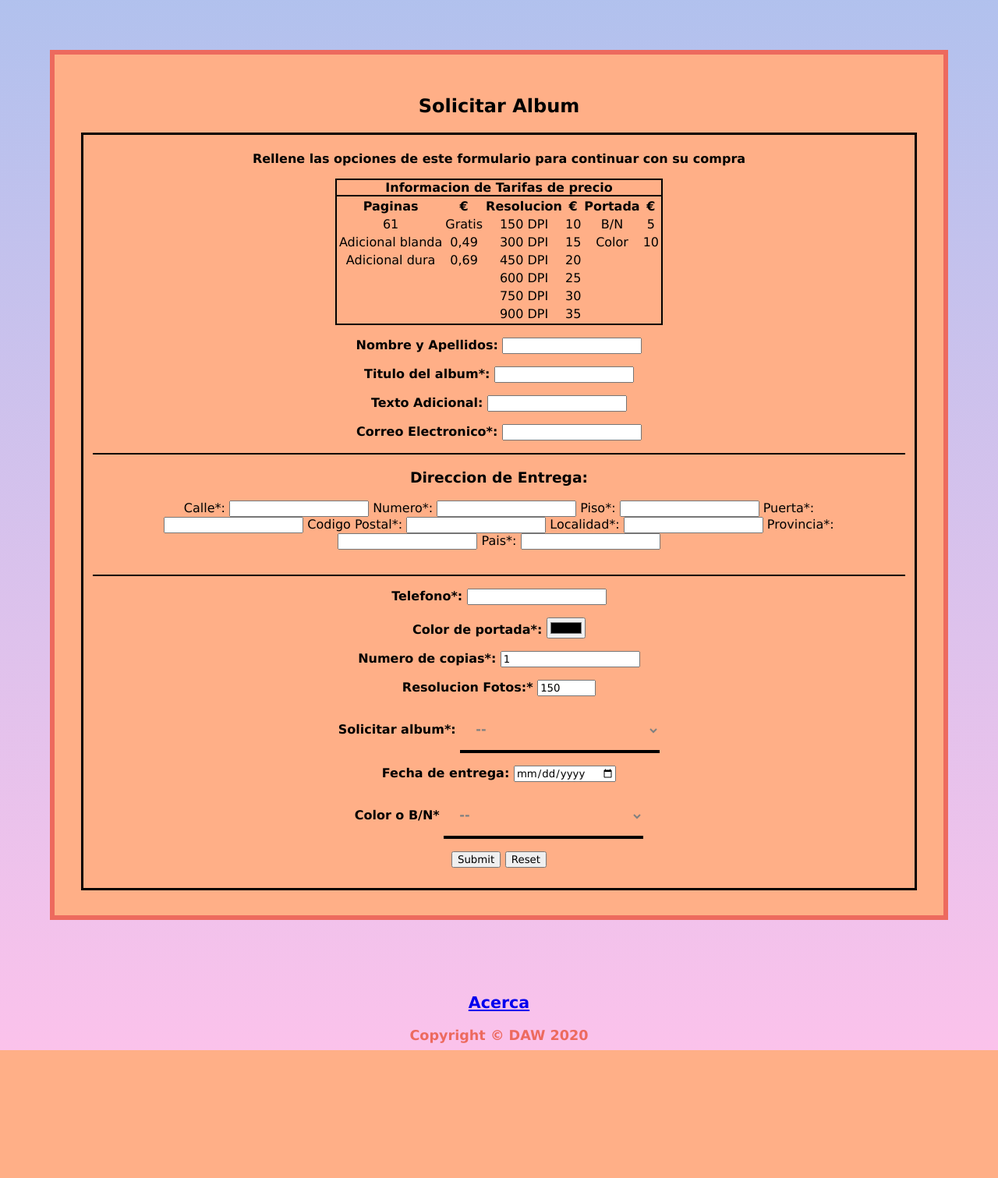
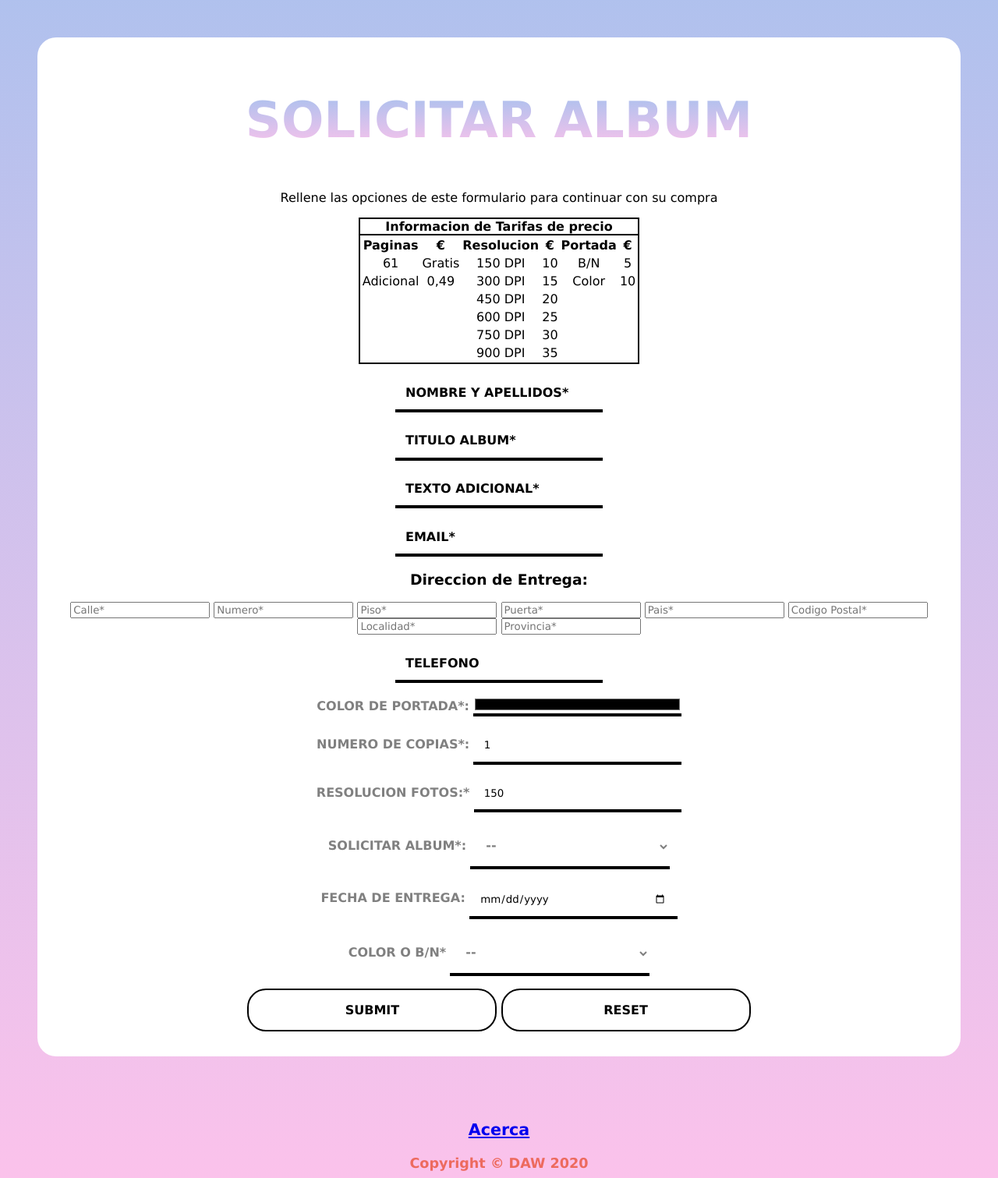
Before and after one commit to yeramora/DAW_goma, a PHP site: page /SolicitarAlbum.html in a window 1280 px wide. Shown: the part 207-1718 px from the top of the page at 78% size. Before the commit the page ends 1554 px from the top, so only its background shows below. Run offline with PHP 8.4, Linux system fonts and the light colour scheme; some libraries are stand-ins or nearby versions.

Commit message:
Practica 4 - CSS ALMOST

```diff
--- a/FotoDetalle.html
+++ b/FotoDetalle.html
@@ -3,6 +3,7 @@
   <head>
     <link rel="stylesheet" href="cssYera.css" title="Estilo básico" media="screen">
     <link rel="stylesheet" href="cssAlex.css" title="Estilo básico" media="screen">
+    <script src="https://kit.fontawesome.com/6b4ca2c1fd.js" crossorigin="anonymous"></script>
     <meta charset="UTF-8">
     <title>Formulario de Busqueda</title>
   </head>
@@ -16,7 +17,7 @@
       </aside>
     </header>
     <main>
-      <article>
+      <article class="formyera" id="albumsend">
         <h1>Titulo Foto</h1>
         <p> <a href="FotoDetalle.html"><img src="img.png" alt="icono" width="300" height="300"></a></p>
         <p><time datetime="2020">28/09/2020</time></p>
--- a/SolicitarAlbum.html
+++ b/SolicitarAlbum.html
@@ -3,7 +3,8 @@
   <head>
     <meta charset="UTF-8">
     <link rel="stylesheet" href="cssYera.css" title="Estilo básico" media="screen">
-    <link rel="stylesheet" href="cssAlex.css" title="Estilo básico" media="screen">     <script src="https://kit.fontawesome.com/6b4ca2c1fd.js" crossorigin="anonymous"></script>
+    <link rel="stylesheet" href="cssAlex.css" title="Estilo básico" media="screen">
+    <script src="https://kit.fontawesome.com/6b4ca2c1fd.js" crossorigin="anonymous"></script>
     <title>Memories LOGGED</title>
   </head>
   <body>
@@ -16,10 +17,10 @@
       </aside>
     </header>
     <main>
-      <article id="formregistro">
-        <h2>Solicitar Album</h2>
-      <form action="SolicitarAlbumsend.html">
-        <fieldset>
+      <article>
+        <h1 class="invisible">Solicitar Album</h1>
+      <form action="SolicitarAlbumsend.html" class="formyera">
+        <h1>Solicitar Album</h1>
           <p>Rellene las opciones de este formulario para continuar con su compra</p>
           <table>
             <caption><strong>Informacion de Tarifas de precio</strong></caption>
@@ -42,7 +43,7 @@
             </tr>
 
             <tr>
-              <td>Adicional blanda</td>
+              <td>Adicional</td>
               <td>0,49</td>
               <td>300 DPI</td>
               <td>15</td>
@@ -50,8 +51,8 @@
               <td>10</td>
             </tr>
             <tr>
-              <td>Adicional dura</td>
-              <td>0,69</td>
+              <td></td>
+              <td></td>
               <td>450 DPI</td>
               <td>20</td>
               <td> </td>
@@ -83,45 +84,45 @@
               <td> </td>
             </tr>
           </table>
-          <p><label for="named">Nombre y Apellidos:</label>
-          <input type="text" id="named" name="named" maxlength="200" required></p>
+          <p><label for="named" class="invisible">Nombre y Apellidos:</label>
+          <input type="text" id="named" name="named" maxlength="200" required placeholder="Nombre y Apellidos*"></p>
 
-          <p><label for="tituloa">Titulo del album*:</label>
+          <p><label for="tituloa" class="invisible">Titulo del album*:</label>
 
-          <input type="text" id="tituloa" name="tituloa" required></p>
+          <input type="text" id="tituloa" name="tituloa" required placeholder="Titulo Album*"></p>
 
-          <p><label for="texta">Texto Adicional:</label>
-          <input type="text" id="texta" name="texta"></p>
+          <p><label for="texta" class="invisible">Texto Adicional:</label>
+          <input type="text" id="texta" name="texta" placeholder="Texto Adicional*"></p>
 
-          <p><label for="email">Correo Electronico*:</label>
-          <input type="text" id="email" name="email" required></p>
+          <p><label for="email" class="invisible">Correo Electronico*:</label>
+          <input type="text" id="email" name="email" required placeholder="Email*"></p>
           <section>
             <h3>Direccion de Entrega:</h3>
-          <label for="calle">Calle*:</label>
-          <input type="text" id="calle" name="calle" required>
-          <label for="numberdirect">Numero*:</label>
-          <input type="number" id="numberdirect" name="numberdirect" required>
-          <label for="pisodirect">Piso*:</label>
-          <input type="number" id="pisodirect" name="pisodirect" required>
-          <label for="puertadirect">Puerta*:</label>
-          <input type="text" id="puertadirect" name="puertadirect" required>
-          <label for="postalcode">Codigo Postal*:</label>
-          <input type="number" id="postalcode" name="postalcode" required>
-          <label for="localidad">Localidad*:</label>
-          <input type="text" id="localidad" name="localidad" required>
-          <label for="provincia">Provincia*:</label>
-          <input type="text" id="provincia" name="provincia" required>
-          <label for="paisd">Pais*:</label>
-          <input type="text" id="paisd" name="paisd" required>
+          <label for="calle" class="invisible">Calle*:</label>
+          <input type="text" id="calle" name="calle" required placeholder="Calle*">
+          <label for="numberdirect" class="invisible">Numero*:</label>
+          <input type="number" id="numberdirect" name="numberdirect" required placeholder="Numero*">
+          <label for="pisodirect" class="invisible">Piso*:</label>
+          <input type="number" id="pisodirect" name="pisodirect" required placeholder="Piso*">
+          <label for="puertadirect" class="invisible">Puerta*:</label>
+          <input type="text" id="puertadirect" name="puertadirect" required placeholder="Puerta*">
+          <label for="postalcode" class="invisible">Codigo Postal*:</label>
+          <label for="paisd" class="invisible">Pais*:</label>
+          <input type="text" id="paisd" name="paisd" required placeholder="Pais*">
+          <input type="number" id="postalcode" name="postalcode" required placeholder="Codigo Postal*">
+          <label for="localidad" class="invisible">Localidad*:</label>
+          <input type="text" id="localidad" name="localidad" required placeholder="Localidad*">
+          <label for="provincia" class="invisible">Provincia*:</label>
+          <input type="text" id="provincia" name="provincia" required placeholder="Provincia*">
         </section>
-          <p><label for="telf">Telefono*:</label>
-          <input type="tel" id="telf" name="telf"></p>
+          <p><label for="telf" class="invisible">Telefono*:</label>
+          <input type="tel" id="telf" name="telf" placeholder="Telefono"></p>
 
           <p><label for="colora">Color de portada*:</label>
           <input type="color" id="colora" name="colora"></p>
 
           <p><label for="numa">Numero de copias*:</label>
-          <input type="number" id="numa" name="numa" value="1" min="1" required></p>
+          <input type="number" id="numa" name="numa" value="1" min="1" required ></p>
 
           <p><label for="reso">Resolucion Fotos:*</label>
           <input type="number" id="reso" name="reso" value="150" min="150" max="900" step="150" required></p>
@@ -146,10 +147,8 @@
             </select>
           </p>
 
-          <p><input type="submit">  <!--<a href="SolicitarAlbumsend.html"></a>-->
-          <input type="reset" id="borrar" name="Borrar"></p>
-
-        </fieldset>
+          <p class="enviar"><input type="submit" id="enviar" name="enviar">
+            <input type="reset" id="borrar" name="Borrar"></p>
       </form>
     </article>
     </main>
--- a/cssAlex.css
+++ b/cssAlex.css
@@ -32,13 +32,13 @@
 
 }
 
-#formregistro>form>fieldset>table>caption{
+.formyera>table>caption{
     border: solid 2px black;
     border-bottom: 0px;
     table-layout: fixed;
 }
 
-#formregistro>form>fieldset>table{
+.formyera>table{
     border: solid 2px black;
     table-layout: fixed;
     margin-left: auto;
@@ -69,3 +69,13 @@
 main{
     text-align: center;
 }
+#colora{
+    padding: initial;
+}
+
+#albumsend>p{
+    color:black;
+  font-weight: bold;
+  text-transform: uppercase;
+  font-size:1.2em;
+}
```
Also changed, not shown: MensajeLogin.html (+6 -7 lines), MensajeModal.html (+11 -11 lines), SolicitarAlbumsend.html (+4 -4 lines).
